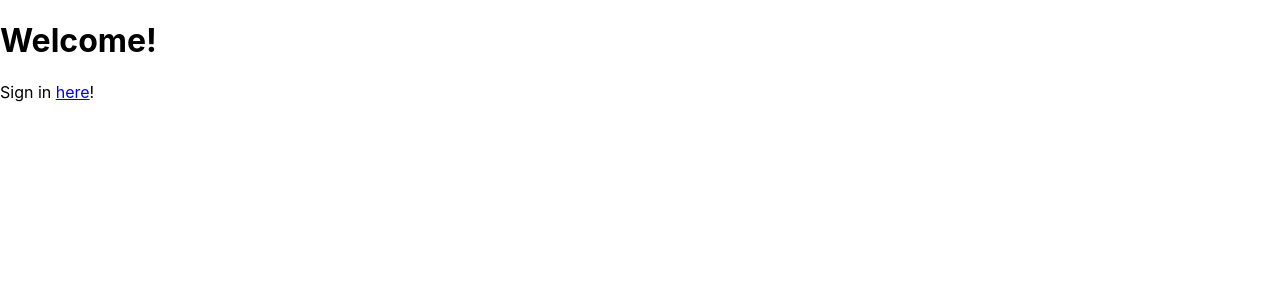
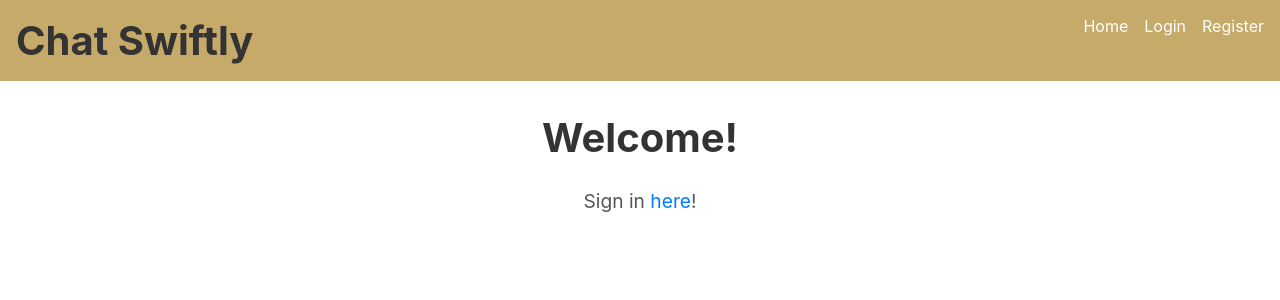
Before and after one commit to jrohrbaugh0812/real-time-chat-app, a React (Create React App) app in the folder client/: page / in a window 1280 px wide. Shown: the top 300 px of the page. Built offline with nearby package versions, Linux system fonts and the light colour scheme.

Commit message:
Very basic homepage and navigation bar. Also rearranged files.

```diff
--- a/client/src/App.js
+++ b/client/src/App.js
@@ -1,11 +1,13 @@
 import React from 'react';
 import AppRoutes from './routes';
+import Navbar from './components/Navbar';
 
 function App() {
 
     return (
         <div>
-           <AppRoutes />
+            <Navbar />
+            <AppRoutes />
         </div>
     );
 }
--- /dev/null
+++ b/client/src/components/Navbar.js
@@ -0,0 +1,17 @@
+import React from 'react';
+import '../css/components-css/Navbar.css';
+
+function Navbar() {
+    return (
+        <nav className="navbar">
+            <h1>Chat Swiftly</h1>
+            <ul>
+                <li><a href="/">Home</a></li>
+                <li><a href="/login">Login</a></li>
+                <li><a href="/register">Register</a></li>
+            </ul>
+        </nav>
+    )
+}
+
+export default Navbar;
--- /dev/null
+++ b/client/src/css/components-css/Navbar.css
@@ -0,0 +1,23 @@
+.navbar {
+    background-color: #c5aa6a;
+    color: white;
+    display: flex;
+    justify-content: space-between;
+    padding: 1rem;
+}
+
+.navbar h1 {
+    margin: 0;
+}
+
+.navbar ul {
+    list-style: none;
+    display: flex;
+    gap: 1rem;
+    margin: 0;
+}
+
+.navbar a {
+    color: white;
+    text-decoration: none;
+}
--- a/client/src/index.css
+++ b/client/src/css/global.css
@@ -11,3 +11,29 @@ code {
   font-family: source-code-pro, Menlo, Monaco, Consolas, 'Courier New',
     monospace;
 }
+
+/* Center the heading and give it some styling */
+h1 {
+  text-align: center;
+  font-size: 2.5rem;
+  color: #333;
+  margin-top: 2rem;
+}
+
+/* Style the paragraph */
+p {
+  text-align: center;
+  font-size: 1.2rem;
+  color: #555;
+  margin-top: 1rem;
+}
+
+/* Style the link */
+a {
+  color: #007bff;
+  text-decoration: none;
+}
+
+a:hover {
+  text-decoration: underline;
+}
--- a/client/src/index.js
+++ b/client/src/index.js
@@ -1,6 +1,6 @@
 import React from 'react';
 import ReactDOM from 'react-dom/client';
-import './index.css';
+import './css/global.css';
 import App from './App';
 import reportWebVitals from './reportWebVitals';
 
--- a/client/src/pages/HomePage.js
+++ b/client/src/pages/HomePage.js
@@ -1,10 +1,12 @@
 import React from 'react';
+import '../css/global.css';
+import '../css/pages-css/HomePage.css';
 
 function HomePage() {
     return (
         <div>
             <h1>Welcome!</h1>
-            <p>Sign in <a href="signIn.html">here</a>!</p>
+            <p>Sign in <a href="http://localhost:3000">here</a>!</p>
         </div>
     )
 }
```
Also changed, not shown: client/src/css/pages-css/HomePage.css (added).
